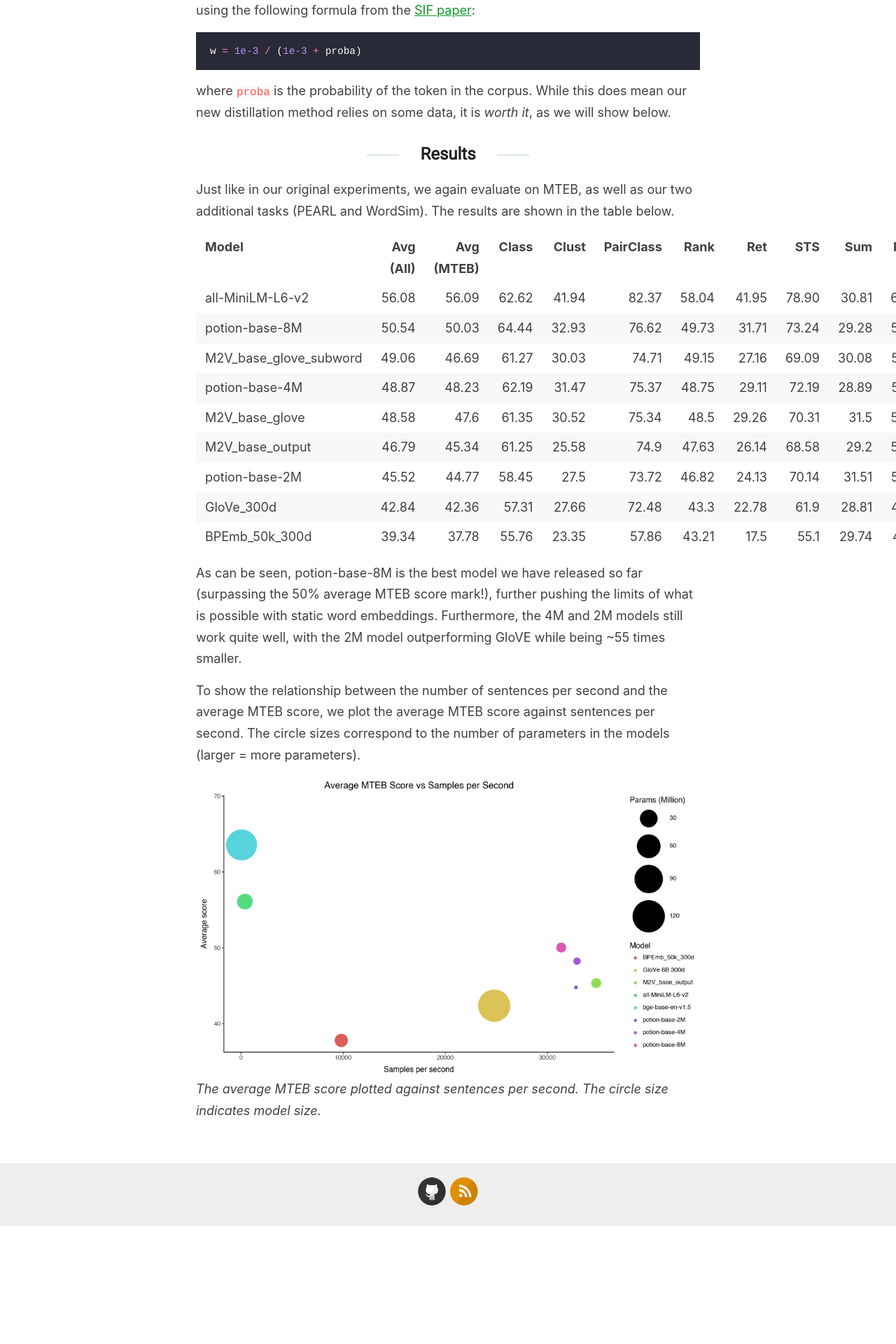
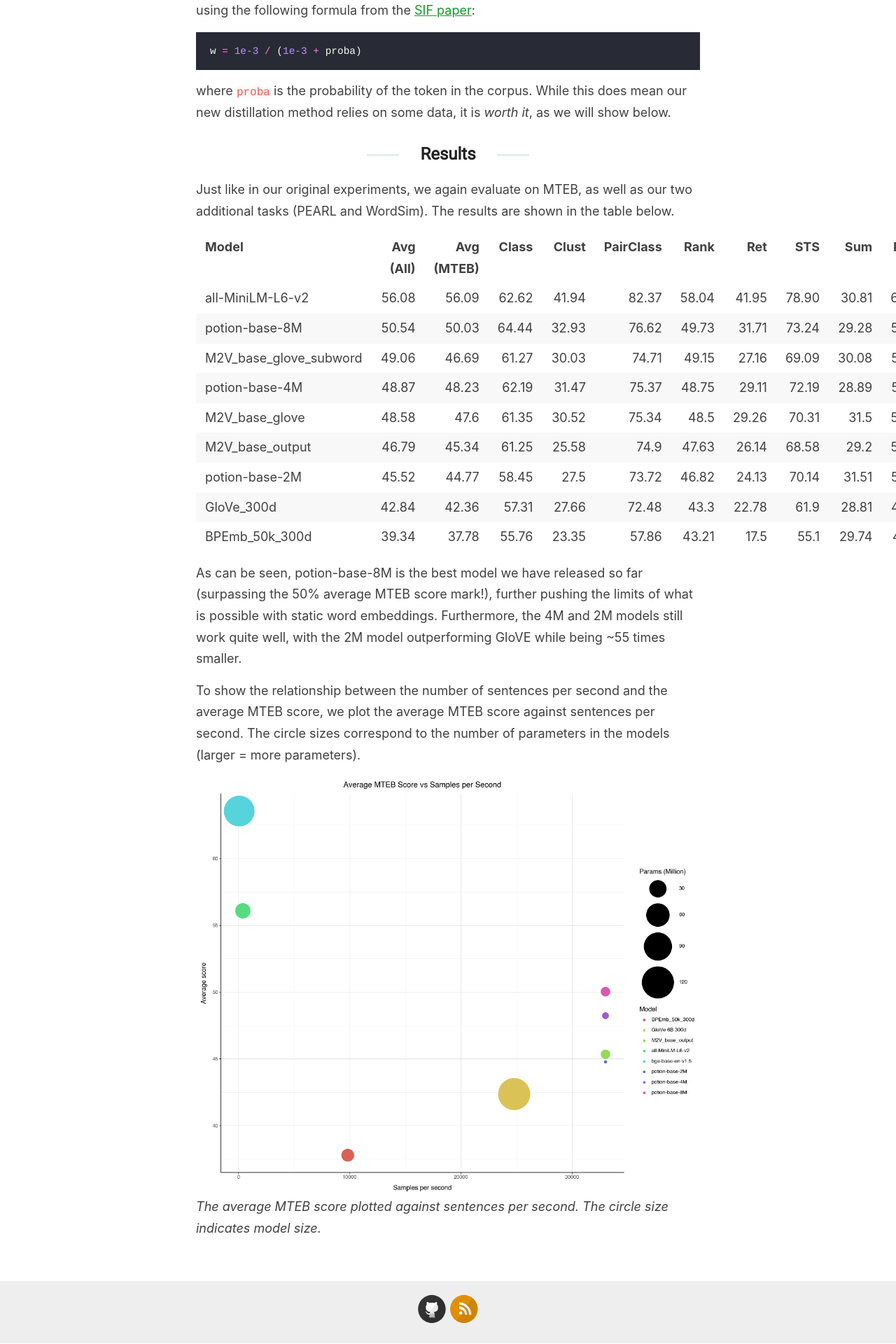
Before and after one commit to MinishLab/minishlab.github.io, a Jekyll site: the page built from _posts/2024-10-29-tokenlearn_blogpost.md, in a window 1280 px wide. Shown: the part 2452-4372 px from the top of the page at 70% size. Built offline with Jekyll 4.4.1, drawn with Linux system fonts in a browser that asks for light colours; some web fonts are replaced; before the commit the page ends 4204 px from its top, so only the background shows below that.

Commit message:
docs: Updated plot (#3)
* Added tokenlearn blogpost

* Update

* Update

* Added gitignore

* Removed site

* Updated plot

---------

Co-authored-by: stephantul <stephantul@gmail.com>

```diff
--- a/_posts/2024-10-29-tokenlearn_blogpost.md
+++ b/_posts/2024-10-29-tokenlearn_blogpost.md
@@ -83,5 +83,5 @@
 
 To show the relationship between the number of sentences per second and the average MTEB score, we plot the average MTEB score against sentences per second. The circle sizes correspond to the number of parameters in the models (larger = more parameters).
 
-![SpeedvsAccuracy](/images/post_tokenlearn/speed_vs_mteb_score.png)
+![SpeedvsAccuracy](/images/post_tokenlearn/speed_vs_mteb_score_v2.png)
 *The average MTEB score plotted against sentences per second. The circle size indicates model size.*
```
Also changed, not shown: images/post_tokenlearn/speed_vs_mteb_score_v2.png (added).
